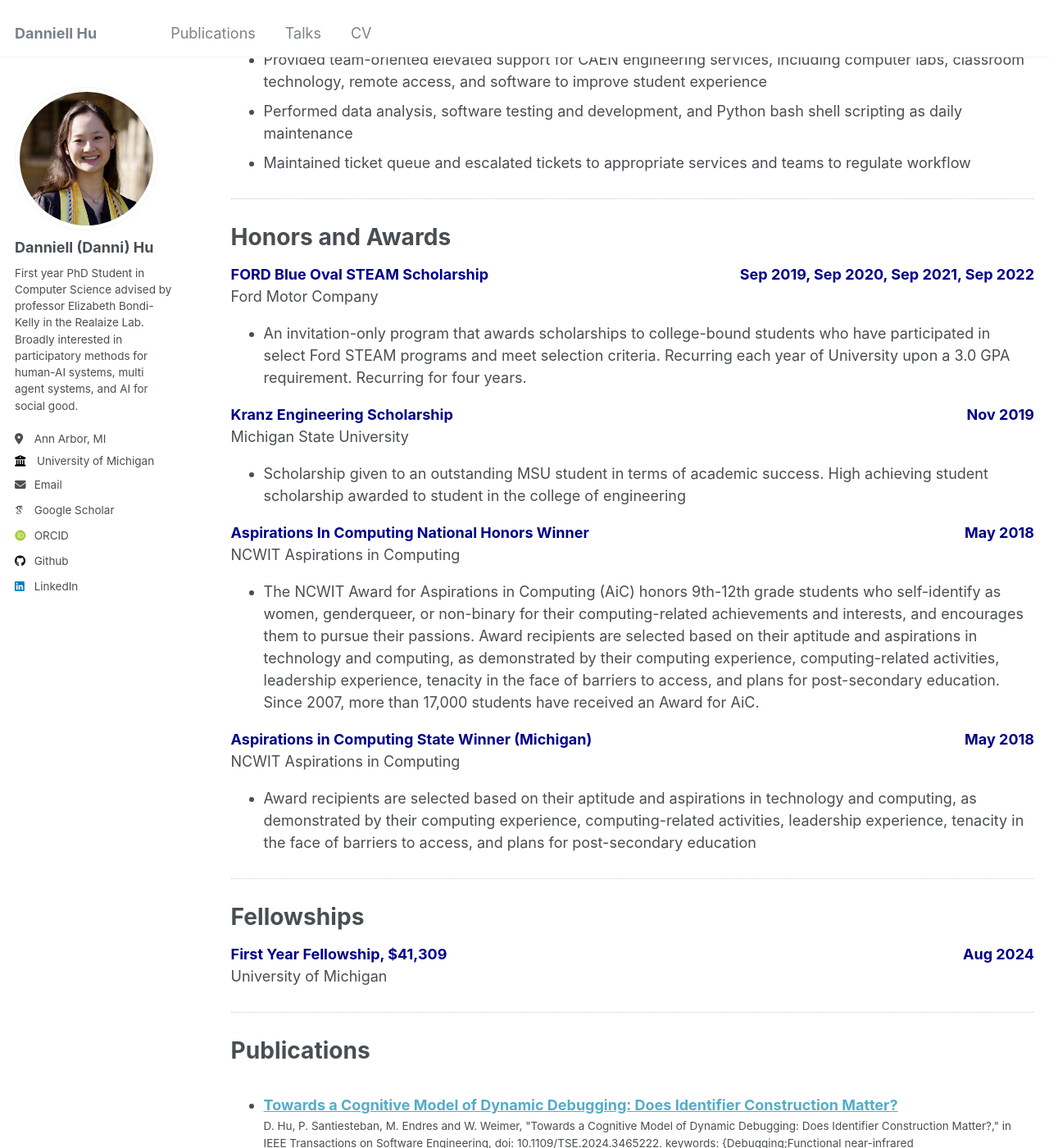
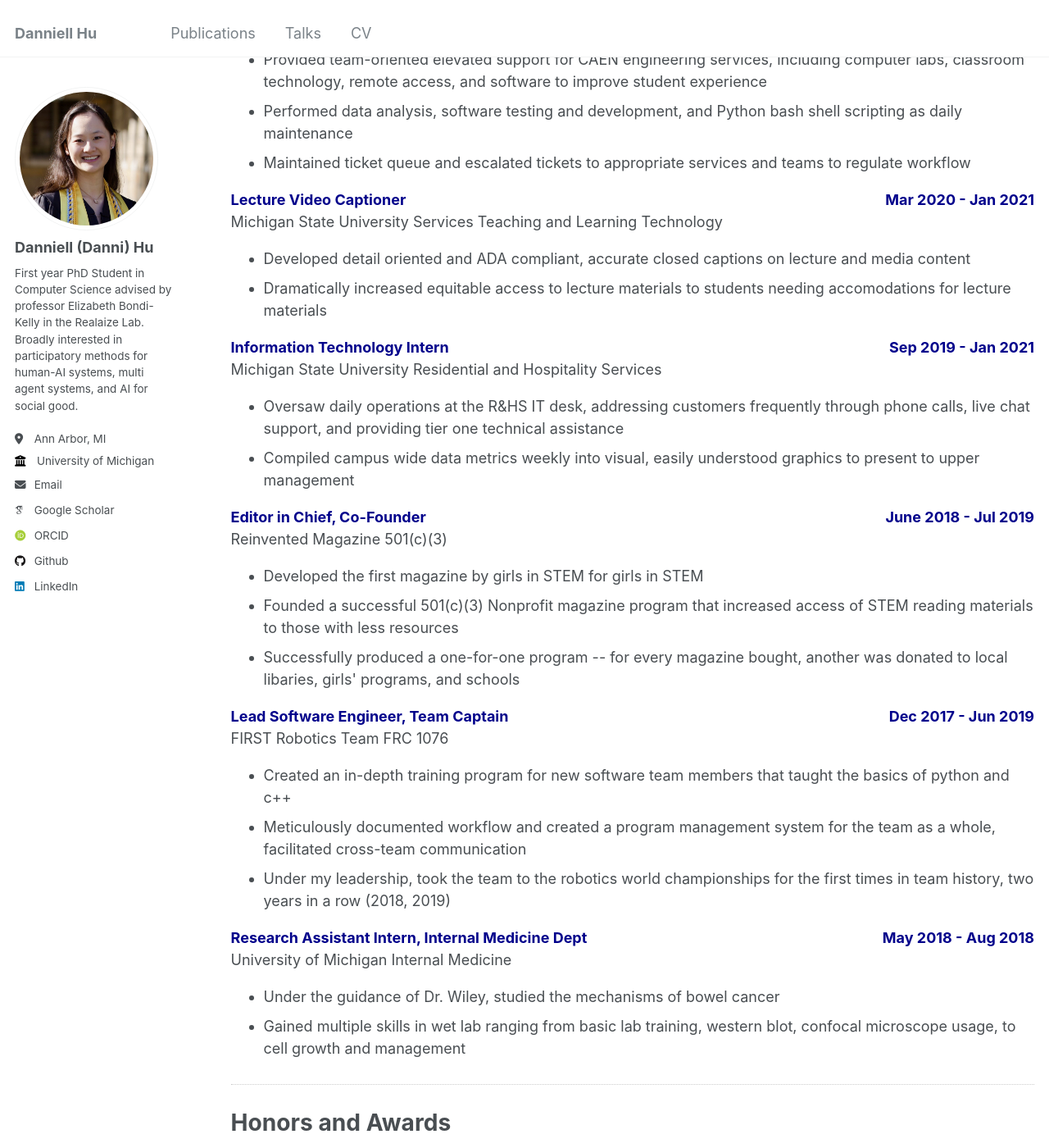
Before and after one commit to Dannihu01/dannihu01.github.io, a Jekyll site: the page built from _pages/cv.md, in a window 1280 px wide and 1400 px high, scrolled down 1594 px. Shown: the whole window at 82% size. Built offline with Jekyll 4.4.1, drawn with Linux system fonts in a browser that asks for light colours; some web fonts are replaced.

Commit message:
Add more to CV

```diff
--- a/_pages/cv.md
+++ b/_pages/cv.md
@@ -110,6 +110,58 @@ Work and Relevant Experience
   <li>Maintained ticket queue and escalated tickets to appropriate services and teams to regulate workflow</li>
 </ul>
 
+<div style="display: flex; justify-content: space-between; color: Darkblue;">
+  <div><strong>Lecture Video Captioner</strong></div>
+  <div><strong>Mar 2020 - Jan 2021</strong></div>
+</div>
+<div>Michigan State University Services Teaching and Learning Technology</div>
+<ul>
+  <li>Developed detail oriented and ADA compliant, accurate closed captions on lecture and media content</li>
+  <li>Dramatically increased equitable access to lecture materials to students needing accomodations for lecture materials</li>
+</ul>
+
+<div style="display: flex; justify-content: space-between; color: Darkblue;">
+  <div><strong>Information Technology Intern</strong></div>
+  <div><strong>Sep 2019 - Jan 2021</strong></div>
+</div>
+<div>Michigan State University Residential and Hospitality Services</div>
+<ul>
+  <li>Oversaw daily operations at the R&HS IT desk, addressing customers frequently through phone calls, live chat support, and providing tier one technical assistance</li>
+  <li>Compiled campus wide data metrics weekly into visual, easily understood graphics to present to upper management</li>
+</ul>
+
+<div style="display: flex; justify-content: space-between; color: Darkblue;">
+  <div><strong>Editor in Chief, Co-Founder</strong></div>
+  <div><strong>June 2018 - Jul 2019</strong></div>
+</div>
+<div>Reinvented Magazine 501(c)(3)</div>
+<ul>
+  <li>Developed the first magazine by girls in STEM for girls in STEM</li>
+  <li>Founded a successful 501(c)(3) Nonprofit magazine program that increased access of STEM reading materials to those with less resources</li>
+  <li>Successfully produced a one-for-one program -- for every magazine bought, another was donated to local libaries, girls' programs, and schools</li>
+</ul>
+
+<div style="display: flex; justify-content: space-between; color: Darkblue;">
+  <div><strong>Lead Software Engineer, Team Captain</strong></div>
+  <div><strong>Dec 2017 - Jun 2019</strong></div>
+</div>
+<div>FIRST Robotics Team FRC 1076</div>
+<ul>
+  <li>Created an in-depth training program for new software team members that taught the basics of python and c++</li>
+  <li>Meticulously documented workflow and created a program management system for the team as a whole, facilitated cross-team communication</li>
+  <li>Under my leadership, took the team to the robotics world championships for the first times in team history, two years in a row (2018, 2019)</li>
+</ul>
+
+<div style="display: flex; justify-content: space-between; color: Darkblue;">
+  <div><strong>Research Assistant Intern, Internal Medicine Dept</strong></div>
+  <div><strong>May 2018 - Aug 2018</strong></div>
+</div>
+<div>University of Michigan Internal Medicine</div>
+<ul>
+  <li>Under the guidance of Dr. Wiley, studied the mechanisms of bowel cancer</li>
+  <li>Gained multiple skills in wet lab ranging from basic lab training, western blot, confocal microscope usage, to cell growth and management</li>
+</ul>
+
 <div style="margin-bottom: 30px;"></div>
 <div style="border-bottom: 1px dotted #ccc; margin-bottom: 30px;"></div>
 
```
